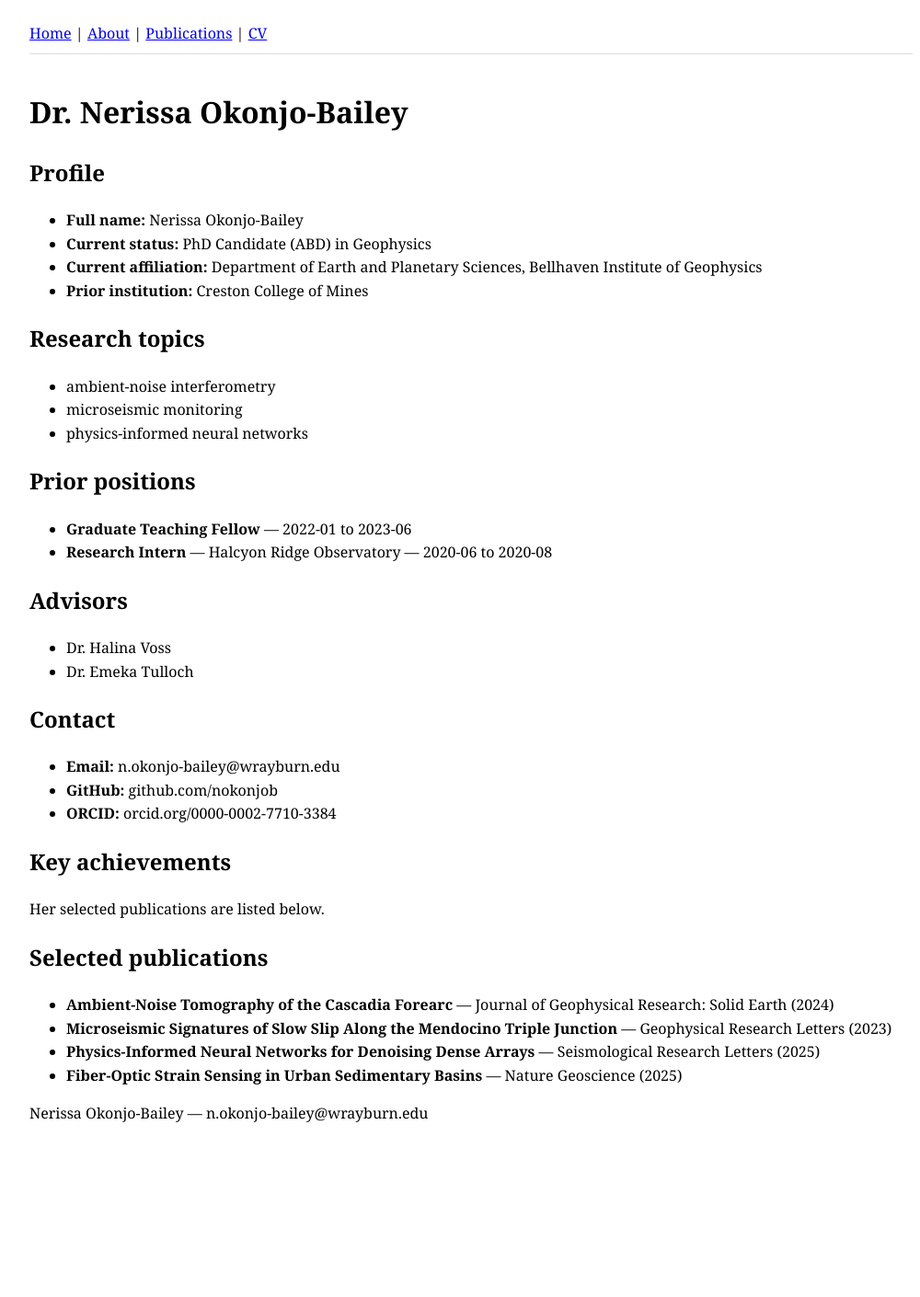
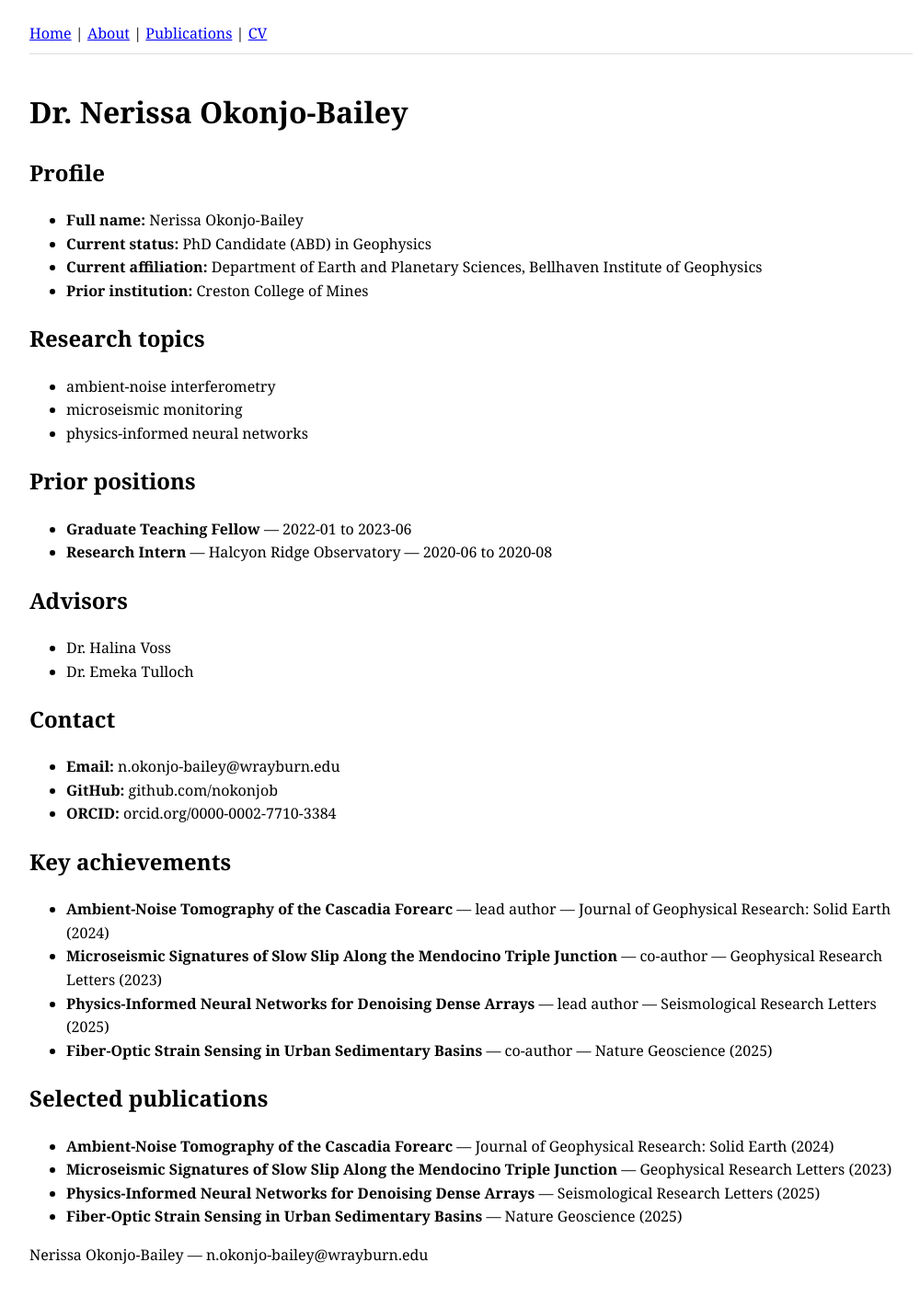
Before and after one commit to TKxb123/okonjo-geophys-profile-7a3d, a Jekyll site: the page built from index.md, in a window 1280 px wide. Shown: the whole page at 92% size, without its empty margins (128-1128 px from the left). Built offline with Jekyll 4.4.1, drawn with Linux system fonts in a browser that asks for light colours; before the commit the page ends 1256 px from its top, so only the background shows below that.

Commit message:
Add key achievements to front page

```diff
--- a/index.md
+++ b/index.md
@@ -37,7 +37,10 @@ title: "Home"
 
 ## Key achievements
 
-Her selected publications are listed below.
+- **Ambient-Noise Tomography of the Cascadia Forearc** — lead author — Journal of Geophysical Research: Solid Earth (2024)
+- **Microseismic Signatures of Slow Slip Along the Mendocino Triple Junction** — co-author — Geophysical Research Letters (2023)
+- **Physics-Informed Neural Networks for Denoising Dense Arrays** — lead author — Seismological Research Letters (2025)
+- **Fiber-Optic Strain Sensing in Urban Sedimentary Basins** — co-author — Nature Geoscience (2025)
 
 ## Selected publications
 
```
